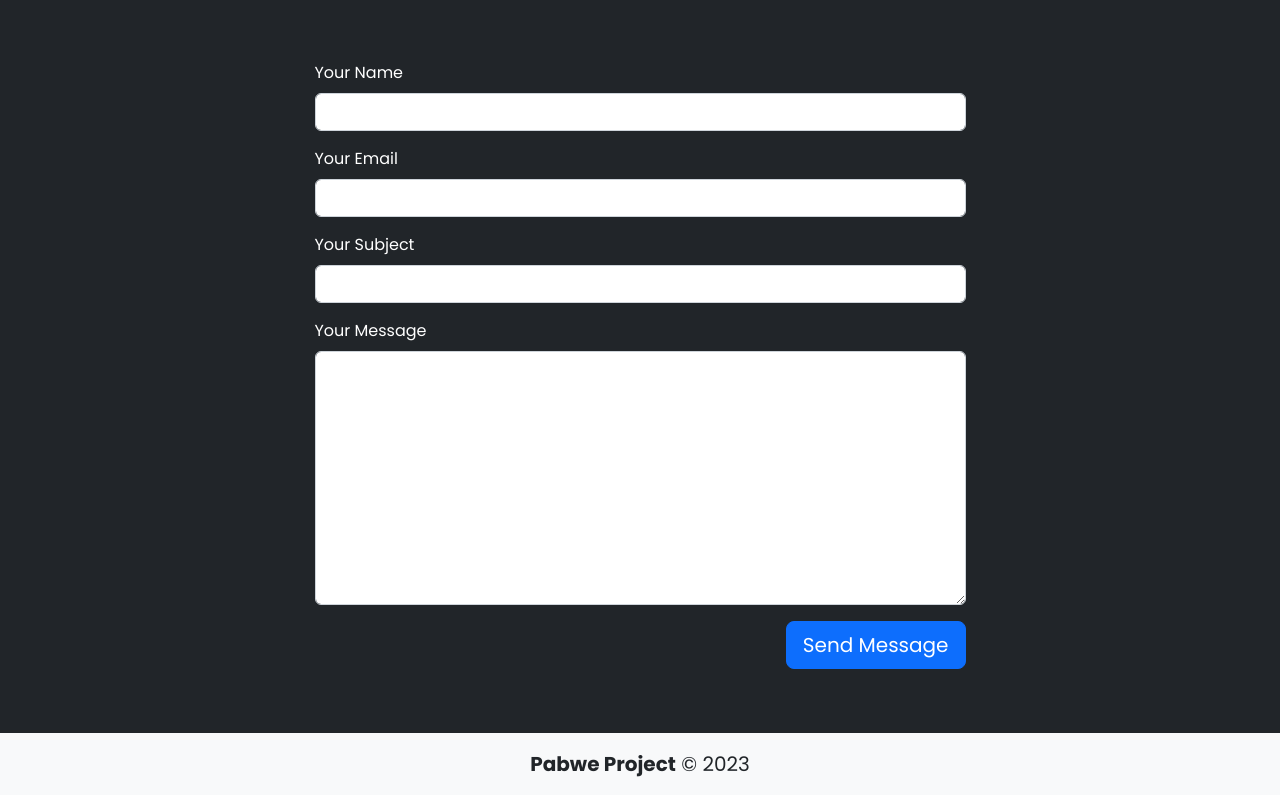
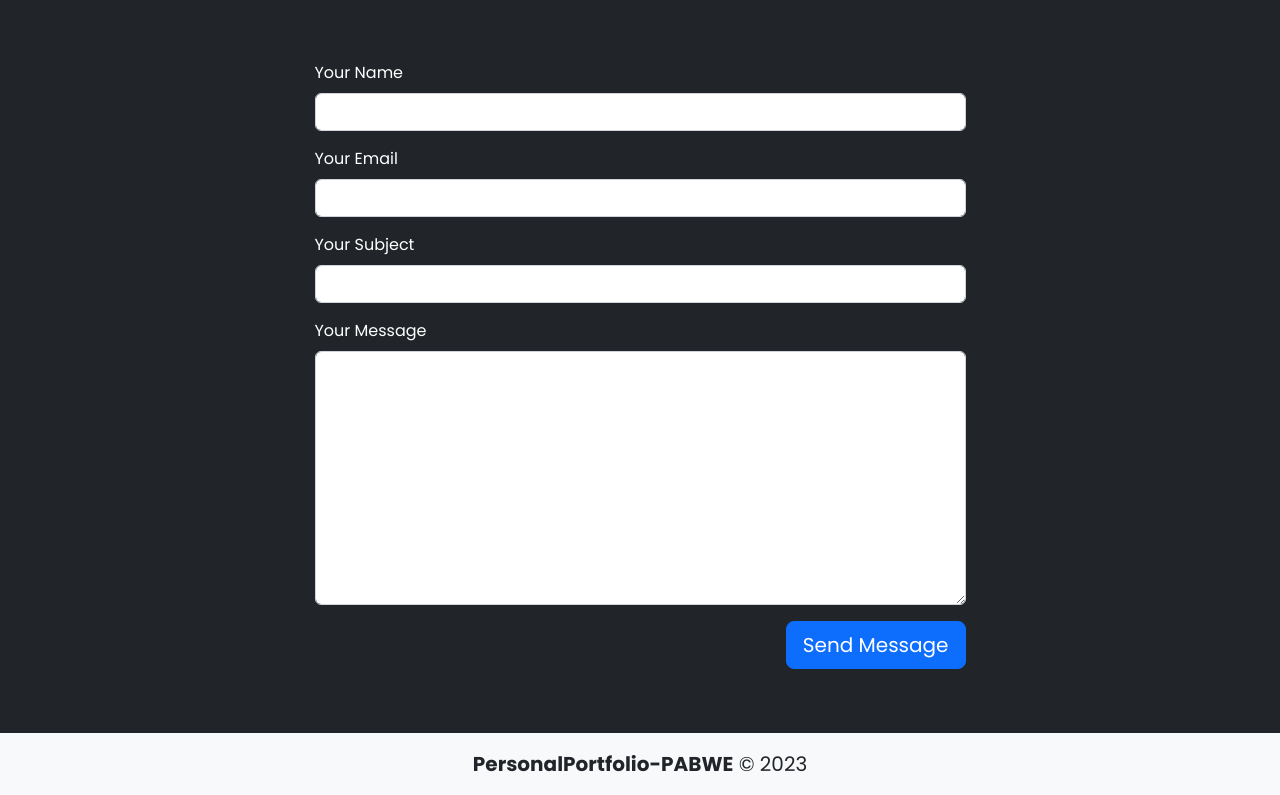
Before and after one commit to ifs21052-Emely-itdel/PersonalPortfolio, a plain HTML site: page index.html in a window 1280 px wide. Shown: the part 4161-4956 px from the top of the page. Drawn offline with nearby package versions, Linux system fonts and the light colour scheme; a script that the page names is missing.

Commit message:
Update index.html

```diff
--- a/index.html
+++ b/index.html
@@ -595,7 +595,7 @@
     <footer class="bg-light">
       <div class="container text-center">
         <p class="mb-0 py-3 fs-5">
-          <strong>Pabwe Project</strong> &copy; 2023
+          <strong>PersonalPortfolio-PABWE</strong> &copy; 2023
         </p>
       </div>
     </footer>
```
